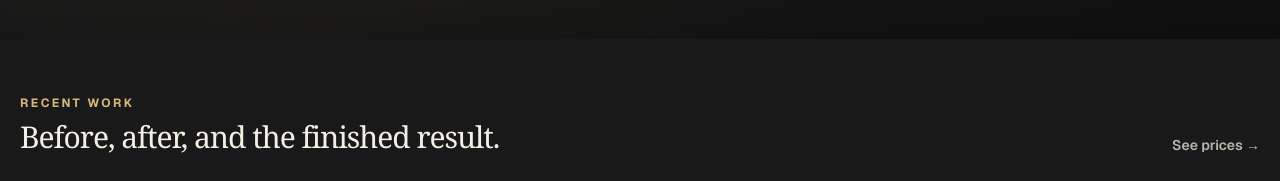
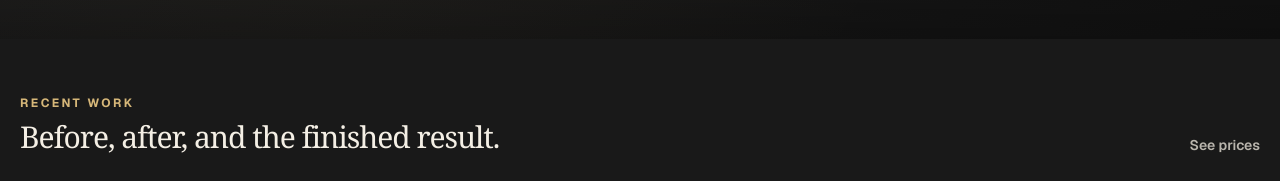
Before and after one commit to TheCuteAxolotl/cardashdetailing, a Next.js app in the folder car-dash-website/: page /gallery in a window 1280 px wide. Shown: the part 800-981 px from the top of the page. Built offline with nearby package versions, Linux system fonts and the light colour scheme; no server answers; the database is empty.

Commit message:
Remove decorative arrow glyphs from Car Dash website

```diff
--- a/car-dash-website/src/app/gallery/page.tsx
+++ b/car-dash-website/src/app/gallery/page.tsx
@@ -8,7 +8,7 @@ export default function GalleryPage() {
       <main className="full-gallery mx-auto max-w-[1320px] px-5 py-14 sm:px-8 sm:py-24">
         <div className="mb-7 flex flex-wrap items-end justify-between gap-4">
           <div><p className="text-xs font-bold uppercase tracking-[.2em] text-[#6EAEC6]">Recent work</p><h2 className="mt-2 text-3xl font-semibold tracking-[-.04em] sm:text-4xl">Before, after, and the finished result.</h2></div>
-          <a href="/#prices" className="text-sm font-semibold text-black/48">See prices →</a>
+          <a href="/#prices" className="text-sm font-semibold text-black/48">See prices</a>
         </div>
         <DynamicGallery />
       </main>
```
